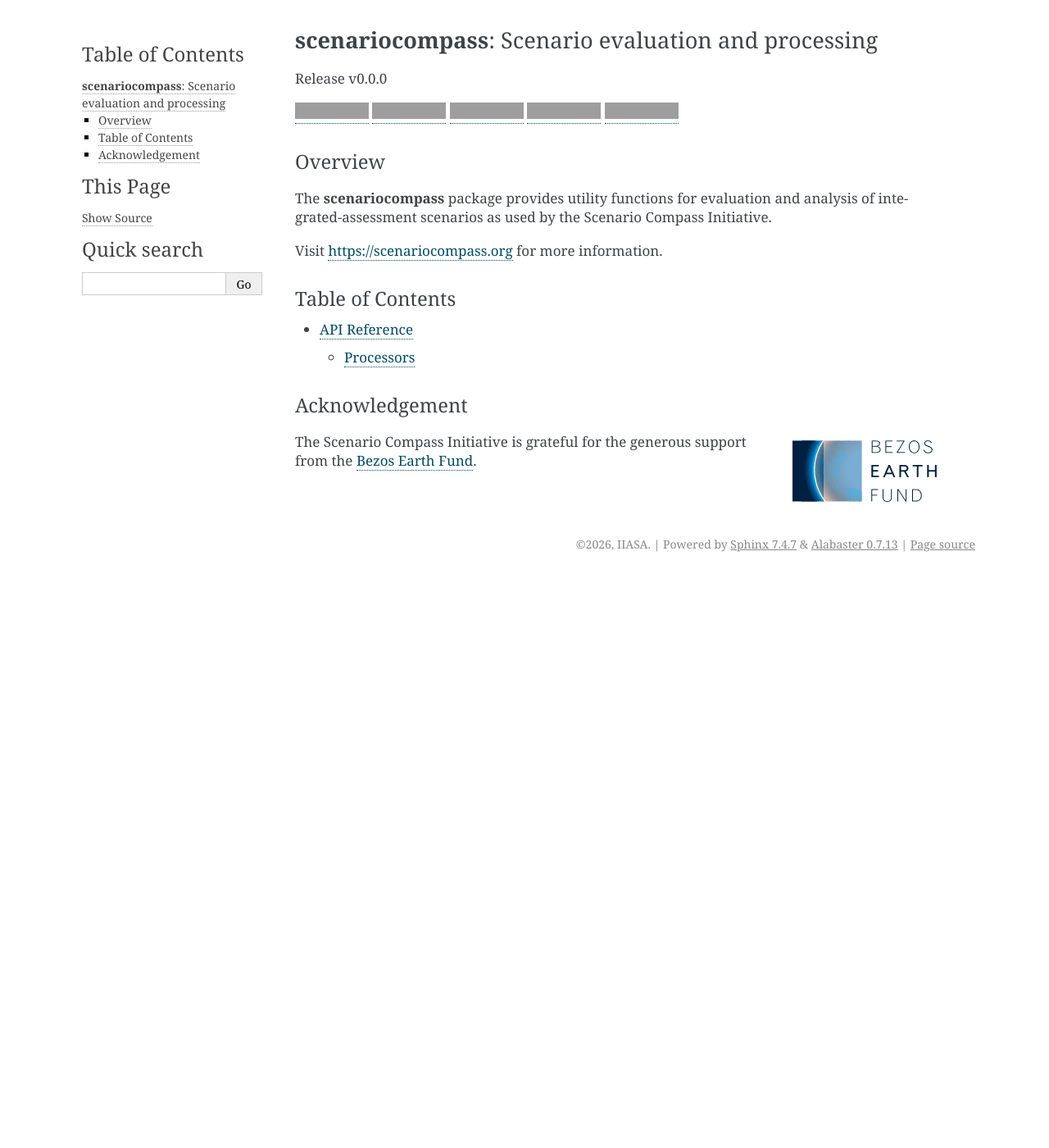
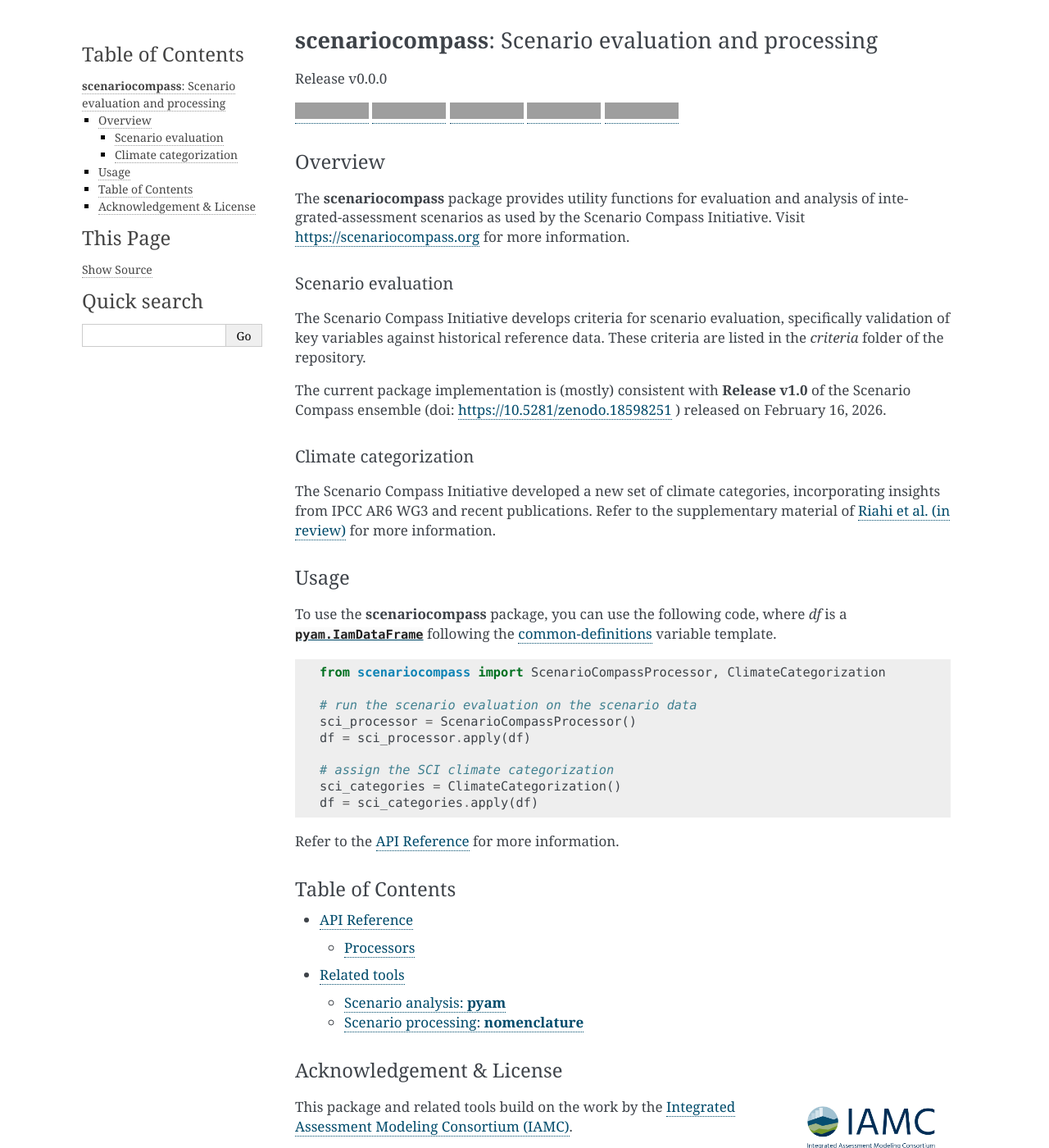
Before and after one commit to IAMconsortium/scenariocompass, a Sphinx documentation site: the page built from docs/index.rst, in a window 1280 px wide and 1400 px high. Shown: the whole window at 82% size. Built offline with Sphinx 7.4.7, drawn with Linux system fonts in a browser that asks for light colours; some of the changed text lies outside the part shown; grey boxes are pictures that could not be loaded.

Commit message:
Update docs pages

```diff
--- a/docs/api.rst
+++ b/docs/api.rst
@@ -1,3 +1,5 @@
+.. _api:
+
 API Reference
 =============
 
@@ -20,3 +22,6 @@ Processors
 
 .. autoclass:: SustainabilityValidator
    :members: pattern, validators, apply, criteria_names, reset_apply
+
+.. autoclass:: ClimateCategorization
+   :members: apply, reset_apply
--- a/docs/conf.py
+++ b/docs/conf.py
@@ -91,9 +91,18 @@ autodoc_class_signature = "separated"
 
 # Prolog for all rst files
 rst_prolog = """
-
 .. |br| raw:: html
 
-    <br>
+   <br>
 
+.. |pyam.IamDataFrame| raw:: html
+
+   <a href="https://pyam-iamc.readthedocs.io/">
+   <code class="xref py py-class docutils literal notranslate"><span class="pre">
+   pyam.IamDataFrame</span></code></a>
+
+.. |ScSe team| raw:: html
+
+   <a href="https://software.ece.iiasa.ac.at">Scenario Services and Scientific Software team</a>
+   in the <em>Energy, Climate, and Environment</em> program (ECE) at IIASA
 """
--- a/docs/index.rst
+++ b/docs/index.rst
@@ -27,8 +27,45 @@ Overview
 
 The **scenariocompass** package provides utility functions for evaluation and
 analysis of integrated-assessment scenarios as used by the Scenario Compass Initiative.
+Visit https://scenariocompass.org for more information.
 
-Visit https://scenariocompass.org for more information.
+Scenario evaluation
+~~~~~~~~~~~~~~~~~~~
+
+The Scenario Compass Initiative develops criteria for scenario evaluation, specifically
+validation of key variables against historical reference data. These criteria are
+listed in the `criteria` folder of the repository.
+
+The current package implementation is (mostly) consistent with **Release v1.0**
+of the Scenario Compass ensemble (doi: https://10.5281/zenodo.18598251 ) released on
+February 16, 2026.
+
+Climate categorization
+~~~~~~~~~~~~~~~~~~~~~~
+
+The Scenario Compass Initiative developed a new set of climate categories, incorporating
+insights from IPCC AR6 WG3 and recent publications. Refer to the supplementary material
+of `Riahi et al. (in review)`_ for more information.
+
+Usage
+-----
+
+To use the **scenariocompass** package, you can use the following code, where `df`
+is a |pyam.IamDataFrame| following the `common-definitions`_ variable template.
+
+.. code-block:: python
+
+    from scenariocompass import ScenarioCompassProcessor, ClimateCategorization
+
+    # run the scenario evaluation on the scenario data
+    sci_processor = ScenarioCompassProcessor()
+    df = sci_processor.apply(df)
+
+    # assign the SCI climate categorization
+    sci_categories = ClimateCategorization()
+    df = sci_categories.apply(df)
+
+Refer to the :ref:`api` for more information.
 
 Table of Contents
 -----------------
@@ -37,12 +74,29 @@ Table of Contents
    :maxdepth: 2
 
    api
+   tools
 
-Acknowledgement
----------------
+Acknowledgement & License
+-------------------------
 
-.. figure:: _static/bef-logo.png
+.. figure:: _static/iamc-logo.png
+   :width: 160px
    :align: right
+
+This package and related tools build on the work by the
+`Integrated Assessment Modeling Consortium (IAMC) <https://www.iamconsortium.org>`_.
 
 The Scenario Compass Initiative is grateful for the generous support from the
 `Bezos Earth Fund <https://www.bezosearthfund.org>`_.
+
+This package is developed and maintained by the |ScSe team|. It is released under the
+`MIT License`_.
+
+
+.. _`Riahi et al. (in review)` : https://doi.org/10.21203/rs.3.rs-8891091/v1
+
+.. _`pyam.IamDataFrame`: https://pyam-iamc.readthedocs.io
+
+.. _`common-definitions` : https://github.com/IAMconsortium/common-definitions
+
+.. _`MIT License` : https://github.com/IAMconsortium/scenariocompass/blob/main/LICENSE
```
Also changed, not shown: README.md (+10 -2 lines), docs/tools.rst (added, +27 -0 lines), docs/_static/bef-logo.png (deleted), docs/_static/iamc-logo.png (added).
